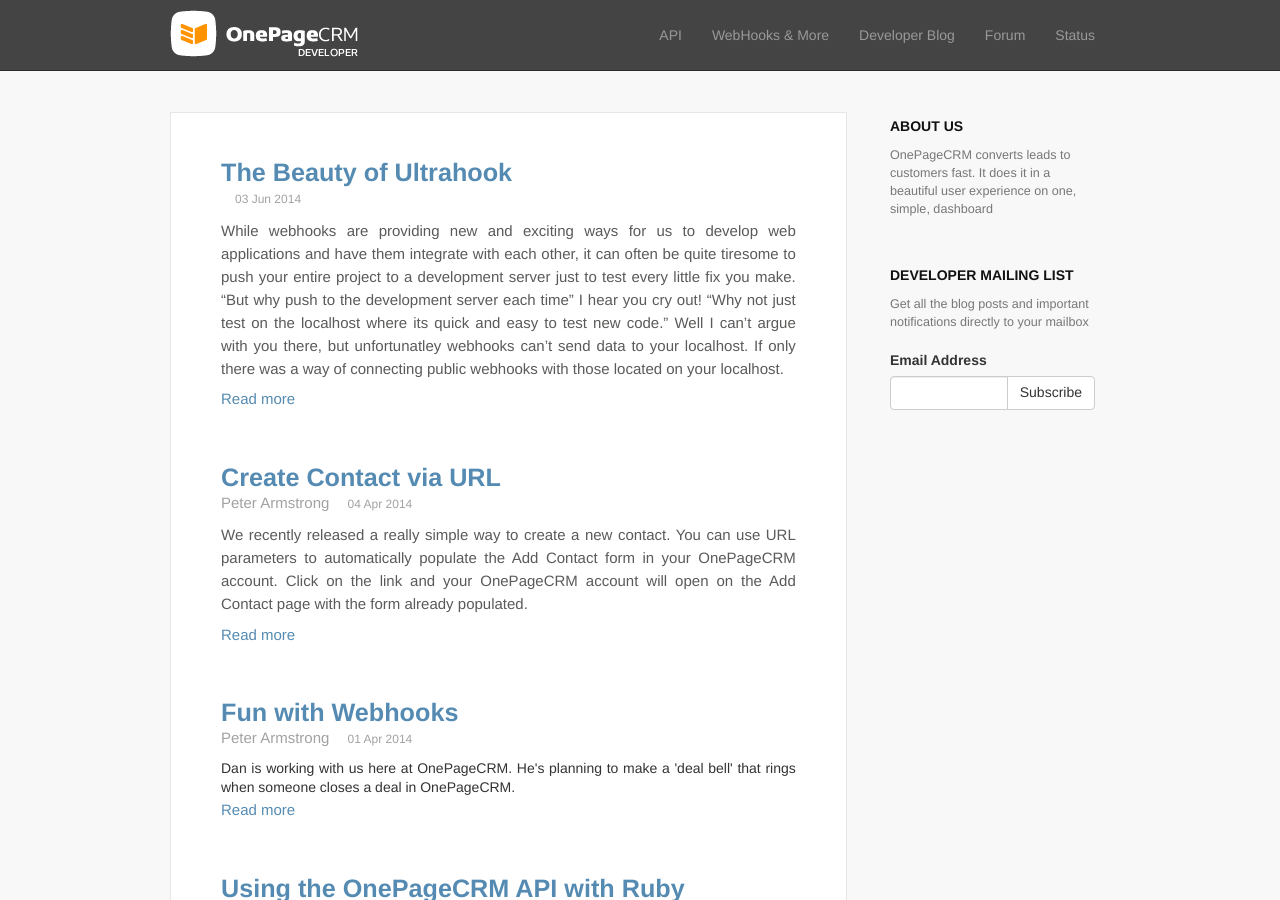
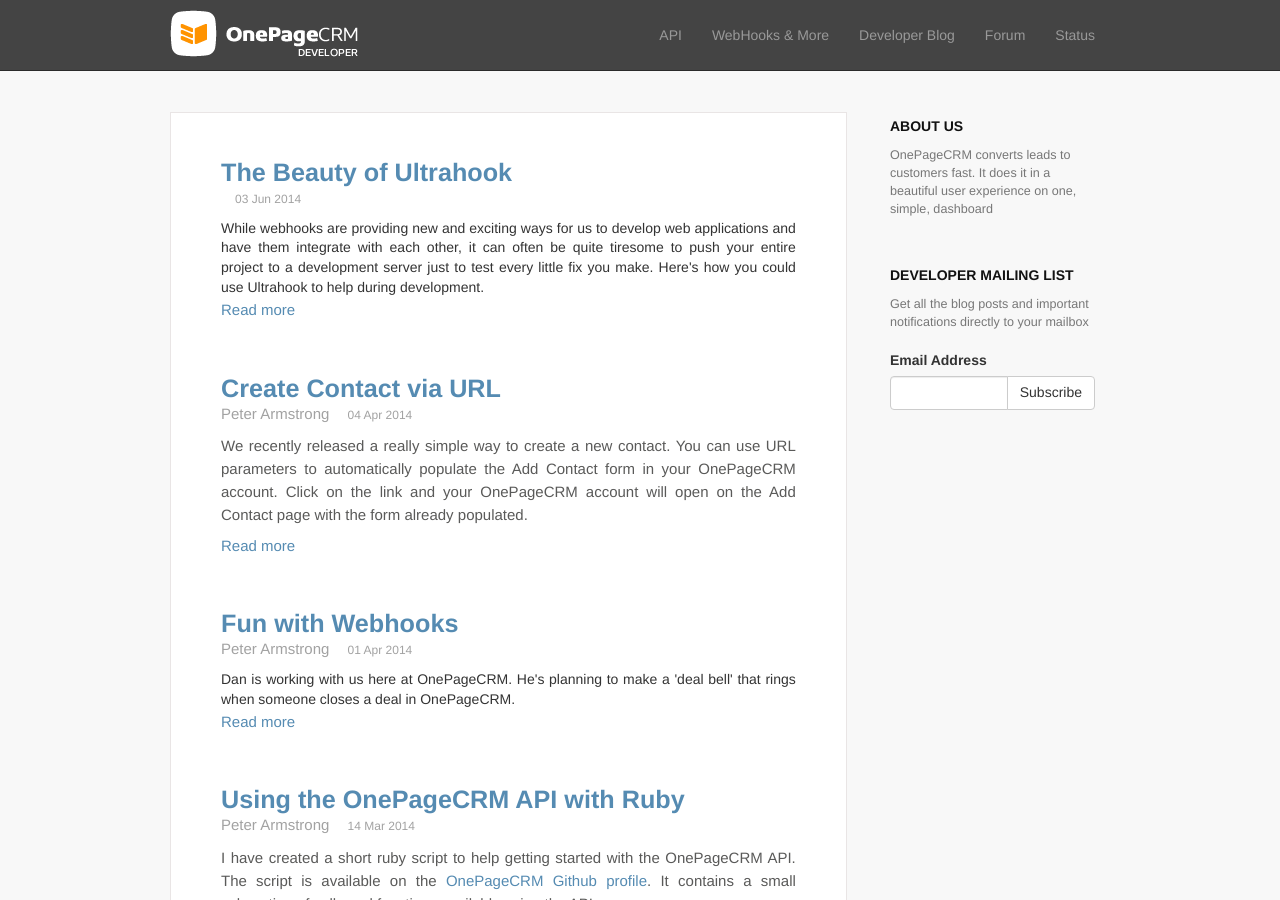
Before and after one commit to OnePageCRM/OnePageCRM.github.io, a Jekyll site: the page built from blog/index.html, in a window 1280 px wide and 900 px high. Built offline with Jekyll 4.4.1, drawn with Linux system fonts in a browser that asks for light colours; nearby versions of some CDN libraries; Markdown is read by kramdown in place of the engine named in the settings.

Commit message:
typos to johns blog

```diff
--- a/_posts/2014-05-28-the-beauty-of-ultrahook.md
+++ b/_posts/2014-05-28-the-beauty-of-ultrahook.md
@@ -5,6 +5,7 @@
 category: blog
 author: john
 date: 2014-06-03 15:11:22
+excerpt: While webhooks are providing new and exciting ways for us to develop web applications and have them integrate with each other, it can often be quite tiresome to push your entire project to a development server just to test every little fix you make. Here's how you could use Ultrahook to help during development.
 ---
 
 
@@ -26,15 +27,15 @@
 <img src='http://i60.tinypic.com/344z15j.png'>
 
 
-Go ahead and fill it out, making sure to take note of the namespace you choose, I will be using this ultrahook to send information from my OnePage CRM account to my web application, so I will call the namespace 'onepage', just to keep things clear and simple.
+Go ahead and fill it out, making sure to take note of the namespace you choose, I will be using this ultrahook to send information from my OnePage CRM account to my web application, so I will call the namespace `onepage`, just to keep things clear and simple.
 
 Hit the Sign me up! button and you will now be presented with an API key. Make note of this too, although ultrahook will also send you a friendly email with your API key just so you wont forget. What a great bunch of lads!
 
-Next open up your terminal and enter the following command, replacing YourAPIKeyHere with the API key you got from the previous step
+Next open up your terminal and enter the following command, replacing `YourAPIKeyHere` with the API key you got from the previous step
 
     echo "api_key: YOURapiKEYhere" > ~/.ultrahook
 
-The API key is now saved in your system and you wont have to worry about it again while still enjoying all the security it offers. In the terminal navigate to the directory of your rails application and install the ultrahook gem
+The API key is now saved in your system and you wont have to worry about it again while still enjoying all the security it offers. In the terminal navigate to the directory of your rails application and install the ultrahook gem.
 
      gem install ultrahook
 
@@ -51,7 +52,7 @@
 
     ultrahook UltraHookNamesapce  LocalHostWebhook
 
-replacing UltraHookNamespace with the namespace you set up and LocalHostWebhook with the webhook located on the localhost. For example my namespace is called onepage and my local webhook is for my motivational web app, therefore to start my ultrahook I must run
+- replacing `UltraHookNamespace` with the namespace you set up and `LocalHostWebhook` with the webhook located on the localhost. For example my namespace is called onepage and my local webhook is for my motivational web app, therefore to start my ultrahook I must run
 
     ultrahook onepage http://localhost:3000/motivation/webhook/2
 
```
Also changed, not shown: other parts of _posts/2014-05-28-the-beauty-of-ultrahook.md (+4 -4 lines).
